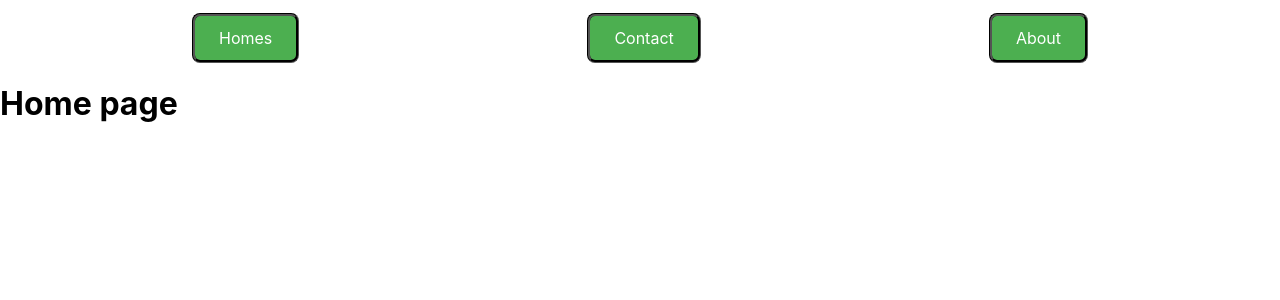
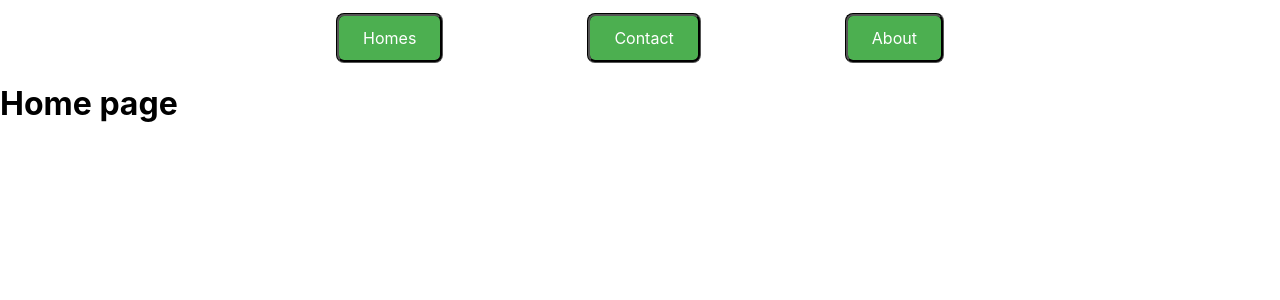
Before and after one commit to ramkapse1234/project1, a React (Create React App) app: page / in a window 1280 px wide. Shown: the top 300 px of the page. Built offline with nearby package versions, Linux system fonts and the light colour scheme.

Commit message:
updated files

```diff
--- a/src/components/Header/Header.css
+++ b/src/components/Header/Header.css
@@ -2,7 +2,7 @@
     margin:1%;
     display: flex;
     flex-direction: row;
-    justify-content: space-between;
+    justify-content: space-evenly;
     margin-left: 15%;
     margin-right: 15%;
 }
@@ -17,7 +17,4 @@
     text-decoration: none;
     border-radius:8px;
     cursor: pointer;
-
-
-
   };
```
